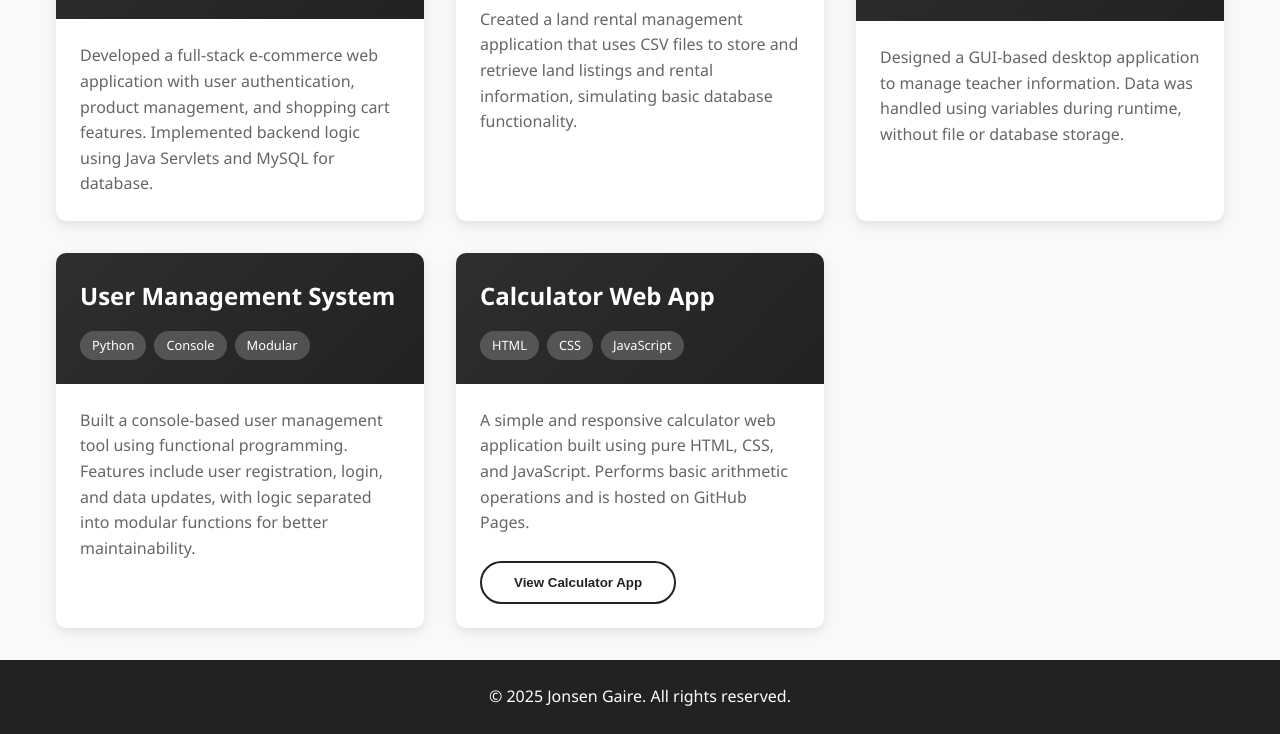
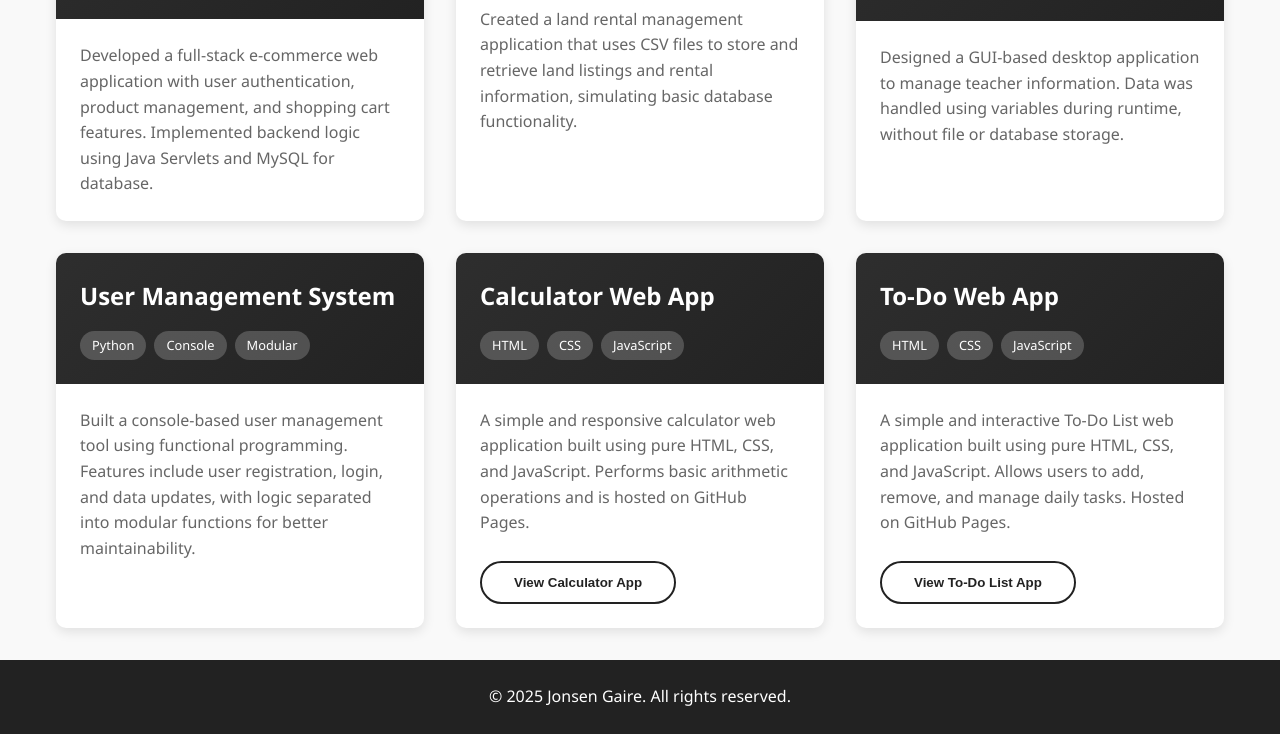
Before and after one commit to jonsen55/portfolio-website, a plain HTML site: page projects.html in a window 1280 px wide. Shown: the part 559-1293 px from the top of the page. Drawn offline with Linux system fonts and the light colour scheme.

Commit message:
Added To-Do web app

```diff
--- a/projects.html
+++ b/projects.html
@@ -96,6 +96,22 @@
                     <button onclick="window.open('https://jonsen55.github.io/Calculator/', '_blank')" class="headCard" style="border: 2px solid #222;">View Calculator App</button>
                 </div>
             </div>
+
+            <!-- To-Do Web App Project Card -->
+            <div class="project-card">
+                <div class="project-header">
+                    <h3>To-Do Web App</h3>
+                    <div class="tech-stack">
+                        <span class="tech-tag">HTML</span>
+                        <span class="tech-tag">CSS</span>
+                        <span class="tech-tag">JavaScript</span>
+                    </div>
+                </div>
+                <div class="project-content">
+                    <p>A simple and interactive To-Do List web application built using pure HTML, CSS, and JavaScript. Allows users to add, remove, and manage daily tasks. Hosted on GitHub Pages.</p><br>
+                    <button onclick="window.open('https://jonsen55.github.io/To-Do-List/ToDo%20List/', '_blank')" class="headCard" style="border: 2px solid #222;">View To-Do List App</button>
+                </div>
+            </div>
         </div>
     </main>
     <footer>
```
